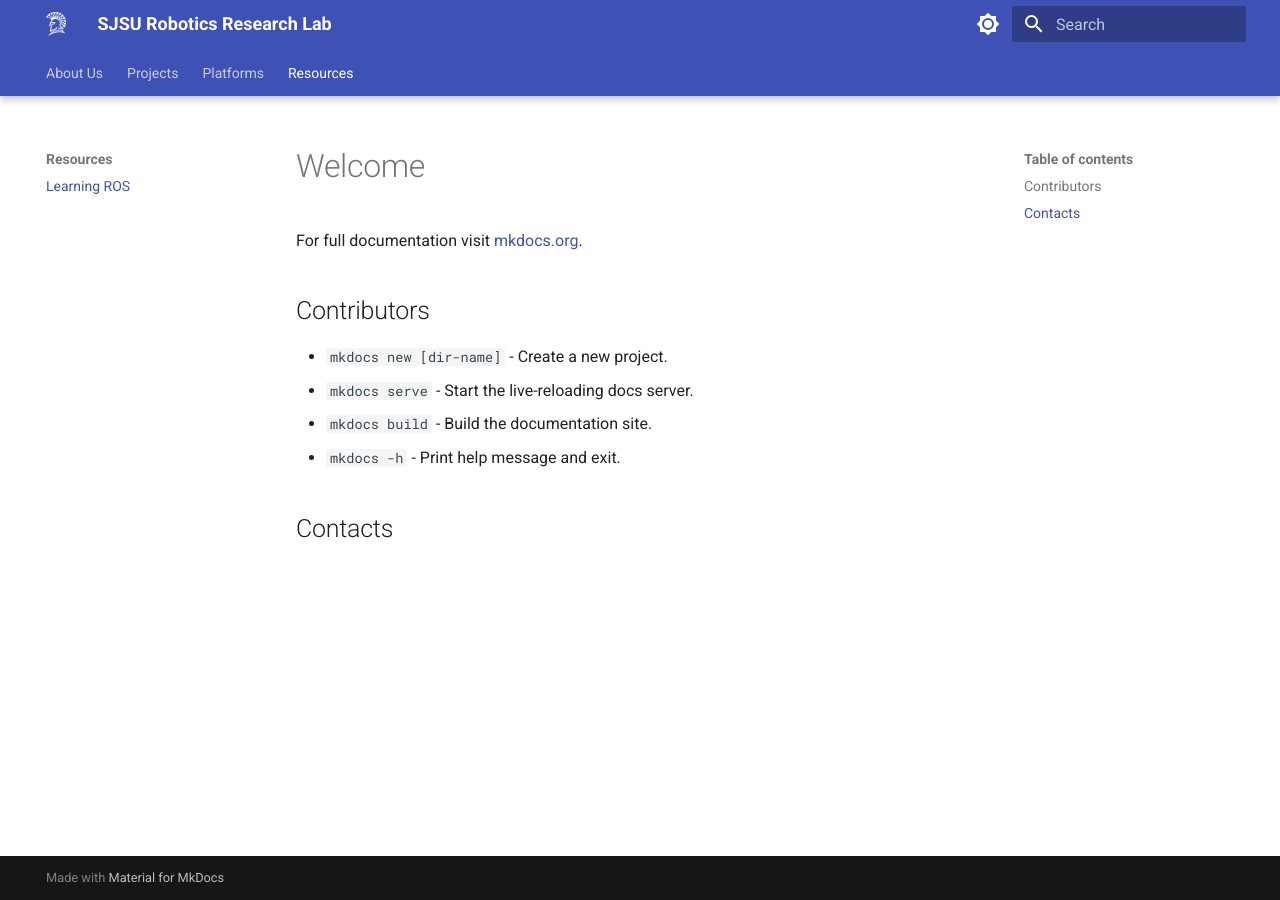
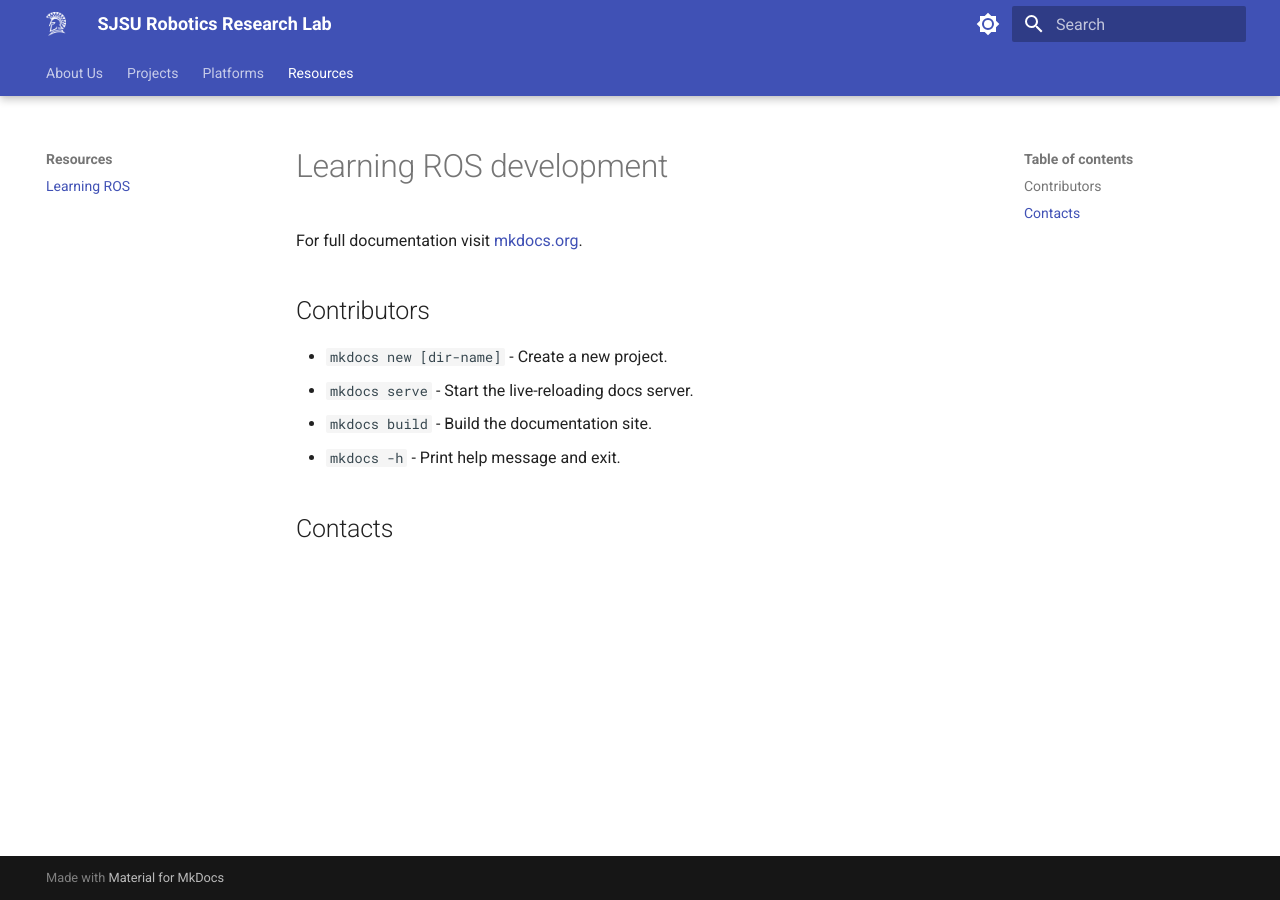
Before and after one commit to lphucthinh40/sample_mkdocs, an MkDocs documentation site: the page built from docs/resources/learning-ros.md, in a window 1280 px wide. Built offline with MkDocs 1.6.1 and Material for MkDocs 9.7.7, drawn with Linux system fonts in a browser that asks for light colours.

Commit message:
updated pages

```diff
--- a/docs/resources/learning-ros.md
+++ b/docs/resources/learning-ros.md
@@ -1,4 +1,4 @@
-# Welcome
+# Learning ROS development
 
 For full documentation visit [mkdocs.org](https://www.mkdocs.org).
 
```
